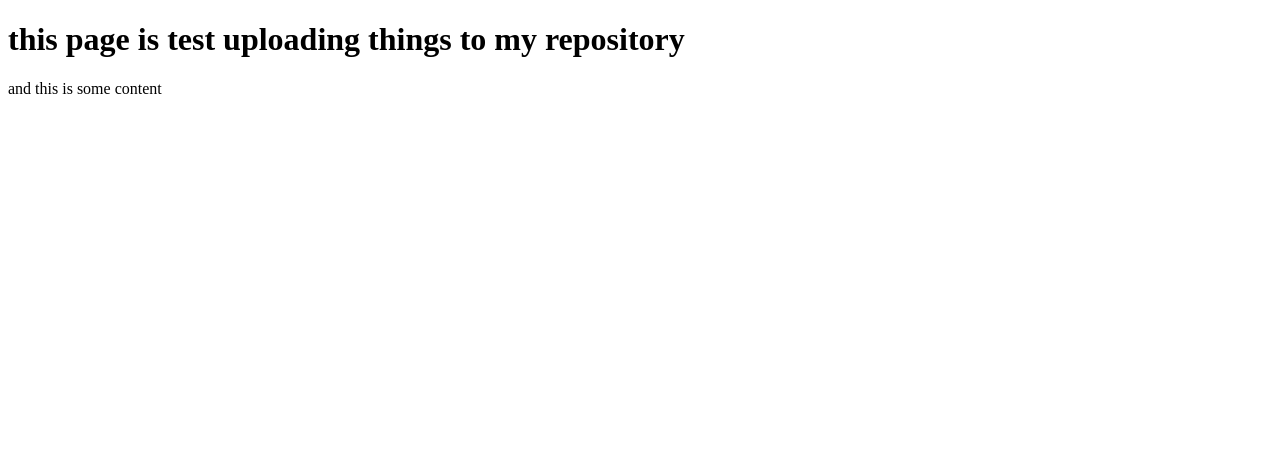
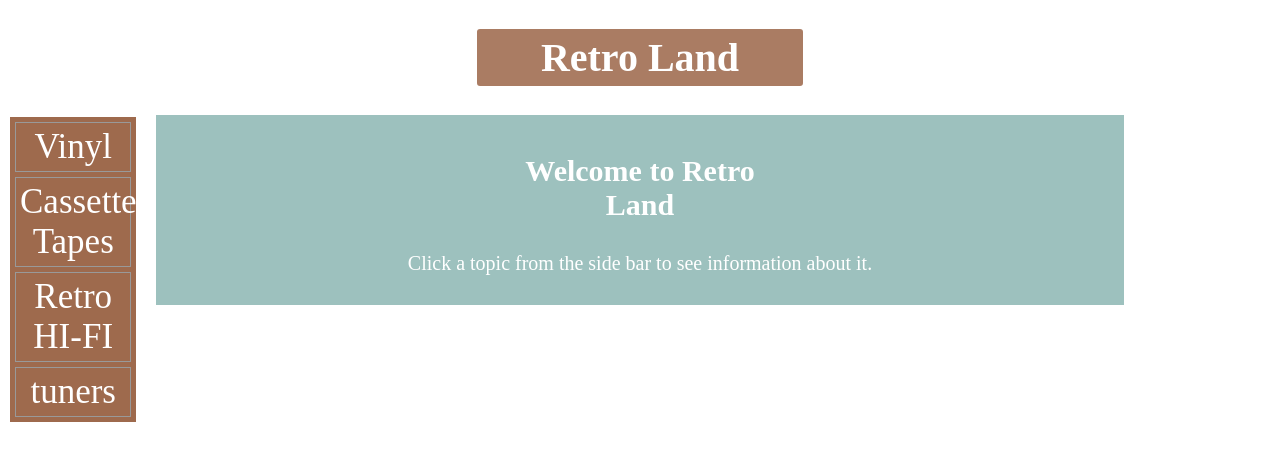
Before and after one commit to dereksmtux/retro-land-web, a plain HTML site: page index.html in a window 1280 px wide. Drawn offline with Linux system fonts and the light colour scheme.

Commit message:
Add files via upload

```diff
--- a/index.html
+++ b/index.html
@@ -2,9 +2,73 @@
 <html>
 <head>
 	<title></title>
+<link rel="stylesheet" type="text/css" href="style.css">
 </head>
 <body>
-<h1>this page is test uploading things to my repository</h1>
-	<p>and this is some content</p>
+<h1>Retro Land</h1>
+	<aside >
+		<p class="side" onclick="show('b')" >Vinyl</p>
+		<p class="side" onclick="show('c')">Cassette Tapes</p>
+		<p class="side" onclick="show('d')" >Retro HI-FI</p>
+		<p class="side" onclick="show('e')"> tuners</p>
+	</aside>
+
+	<div class="main">
+
+	<div id="a">
+		<h2>Welcome to Retro Land</h2>
+		<p>Click a topic from the side bar to see information about it.</p>
+	</div>
+
+
+		<div class="content" id="b" >
+			<p >Vinyl Records</p>
+			<img src="vinyl.jpg" width="650px">
+			<p>
+				A gramophone record (phonograph record), commonly known as a vinyl record or simply vinyl or record, is an analog sound storage medium in the form of a flat polyvinyl chloride (previously shellac) disc with an inscribed, modulated spiral groove. The groove usually starts near the periphery and ends near the center of the disc.
+
+				The phonograph disc record was the primary medium used for music reproduction until late in the 20th century. It had co-existed with the phonograph cylinder from the late 1880s and replaced it by the late 1920s. Records retained the largest market share even when new formats such as compact cassette were mass-marketed. By the late 1980s, digital media, in the form of the compact disc, had gained a larger market share, and the vinyl record left the mainstream in 1991.[1] From the 1990s to the 2010s, records continued to be manufactured and sold on a much smaller scale, and were especially used by disc jockeys (DJs), released by artists in some genres, and listened to by a niche market of audiophiles. The phonograph record has made a niche resurgence in the early 21st century – 9.2 million records were sold in the U.S. in 2014, a 260% increase since 2009.[2] Likewise, in the UK sales have increased five-fold from 2009 to 2014.[3]
+
+				Phonograph records are generally described by their diameter in inches (12", 10", 7"), the rotational speed in rpm at which they are played ( 8 1⁄3,  16 2⁄3,  33 1⁄3, 45, 78),[4] and their time capacity, determined by their diameter and speed (LP [long playing], 12-inch disc,  33 1⁄3 rpm; SP [single], 10-inch disc, 78 rpm, or 7-inch disc, 45 rpm; EP [extended play], 12-inch disc,  33 1⁄3 or 45 rpm); their reproductive quality, or level of fidelity (high-fidelity, orthophonic, full-range, etc.); and the number of audio channels (mono, stereo, quad, etc.).
+
+				Vinyl records may be scratched or warped if stored incorrectly but if they are not exposed to high heat or broken, a vinyl record has the potential to last for centuries.
+
+				The large cover (and inner sleeves) are valued by collectors and artists for the space given for visual expression, especially when it comes to the long play vinyl LP.
+			</p>
+		</div>
+
+
+
+
+		<div id="c">
+			<p >Cassette Tapes</p>
+			<img src="tdk.jpg" width="500px">
+			<p>
+				The Compact Cassette or Musicassette (MC), also commonly called cassette tape, audio cassette, or simply tape or cassette, is a magnetic tape recording format for audio recording and playback released by Philips in 1962, developed in Hasselt, Belgium.[2] Compact cassettes come in two forms, either already containing content as a pre-recorded cassette, or as a fully recordable "blank" cassette. It was designed originally for dictation machines, but improvements in fidelity led the Compact Cassette to supplant the Stereo 8-track cartridge and reel-to-reel tape recording in most non-professional applications.[3] Its uses ranged from portable audio to home recording to data storage for early microcomputers. The first cassette player (although mono) designed for use in car dashes was introduced in 1968. Between the early 1970s and the early 2000s, the cassette was one of the two most common formats for prerecorded music, first alongside the LP record and later the compact disc (CD).[4]
+			</p>
+		</div>
+
+
+
+
+		<div id="d">
+		<p >Retro HI-FI</p>
+		<img src="stereo.jpg" width="500px">
+		<p>
+			This is a stereo from the mid 80's and it works perfectly!!!! It plays cassettes and has an AM/FM tuner.
+		</p>
+		</div>
+
+		<div id="e">
+			<p>Tuners</p>
+			<img src="tuner.jpg" width="500px">
+			<p>A tuner is a stereo component that allows you to listen to music and talk shows on the radio.
+			Most tuners are FM and AM and allow for saving stations for quick access.</p>
+		</div>
+
+
+	</div>
+
+<script src="script.js" ></script>
 </body>
 </html>
--- /dev/null
+++ b/script.js
@@ -0,0 +1,20 @@
+//array for item ids, can be expanded as needed
+var sections = ["a", "b", "c","d", "e"];
+// makes page clear at start up then display greeter
+for(x in sections) {
+
+		document.getElementById(sections[x]).style.display = "none";
+	}
+document.getElementById("a").style.display = "block";
+
+
+function show(n) {
+
+	for(x in sections) {
+
+		document.getElementById(sections[x]).style.display = "none";
+	}
+
+	document.getElementById(n).style.display = "block";
+
+}
--- /dev/null
+++ b/style.css
@@ -0,0 +1,55 @@
+body {
+	background-image: url("main.jpe");
+	color: white;
+	font-size: 20px;
+
+}
+h1 {
+	width: 25%;
+	margin-right: auto;
+	margin-left: auto;
+	border: solid 2px;
+	border-radius: 5px;
+	padding: 5px;
+	text-align: center;
+	background: rgba(135, 69, 33, 0.7);
+
+}
+h2 {
+	width: 25%;
+	margin-right: auto;
+	margin-left: auto;
+	padding: 5px;
+	text-align: center;
+}
+aside {
+	width: 10%;
+	border: solid 2px;
+	float: left;
+	background-color: #874521;
+
+	opacity: 0.8;
+}
+p.side {
+	margin: 5px;
+	font-size: 35px;
+	border: solid 1px grey;
+	padding: 4px;
+}
+p {
+	text-align: center;
+}
+p.side:hover {
+	background-color: #777;
+}
+div.main {
+	padding: 10px;
+	width: 75%;
+	margin-right: auto;
+	margin-left: auto;
+	text-align: center;
+	background-color: rgba(61, 132, 126, 0.5);
+
+
+
+}
```
Also changed, not shown: tdk.jpg (added), tuner.jpg (added), 3 other files.
